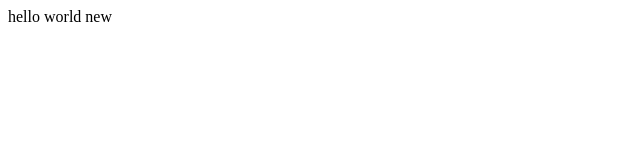
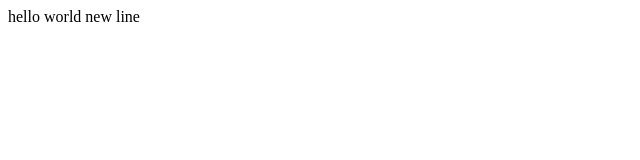
Before and after one commit to Karambitos/frontEnd_test, a plain HTML site: page index.html in a window 1280 px wide. Shown: the full height of the page, 0-640 px from the left. Drawn offline with Linux system fonts and the light colour scheme.

Commit message:
new line

```diff
--- a/index.html
+++ b/index.html
@@ -9,6 +9,6 @@
 <body>
 hello world
 
-new
+new line
 </body>
 </html>
```
